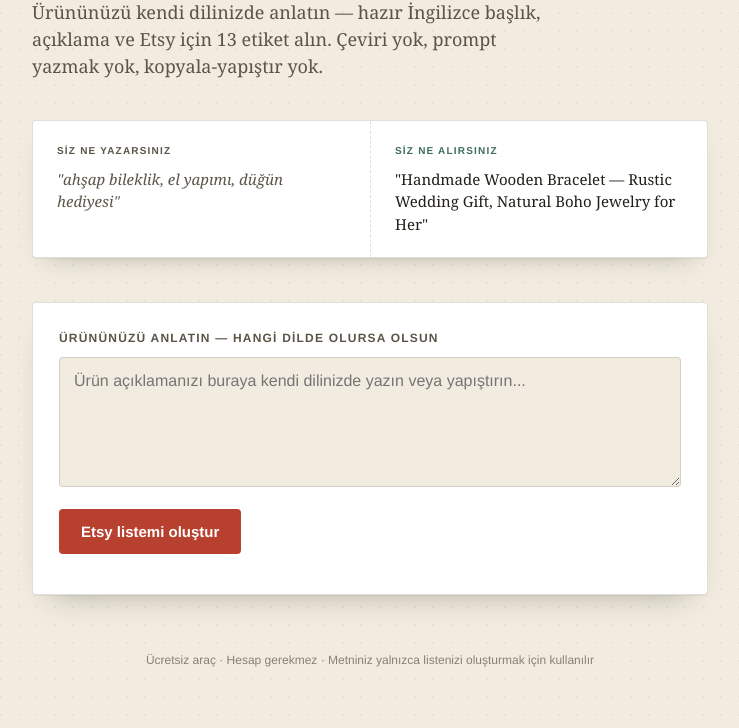
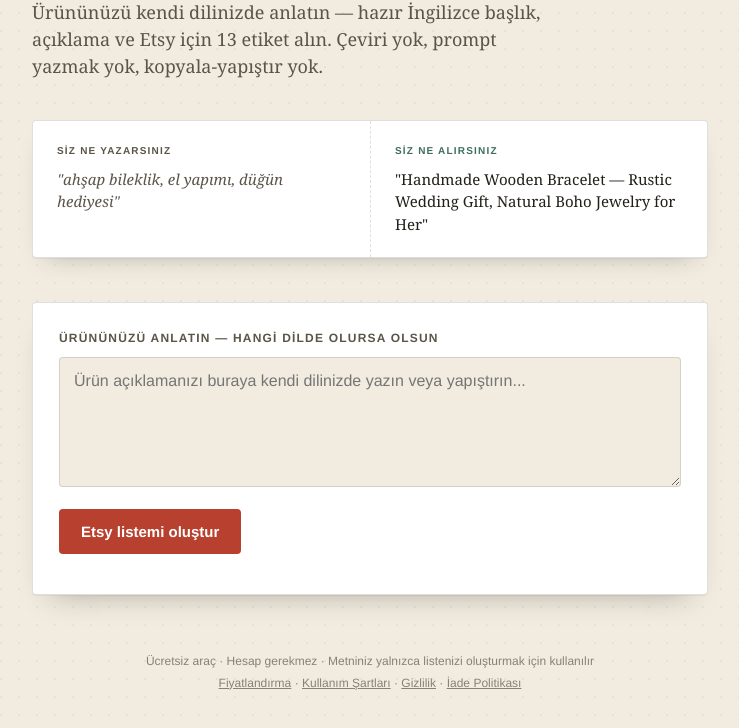
Before and after one commit to AndreyBAM/etsy-ai-tool, a website: page public/index.html in a window 1280 px wide. Shown: the part 204-932 px from the top of the page, without its empty margins (270-1009 px from the left). Drawn offline with Linux system fonts and the light colour scheme; no server answers.

Commit message:
Update index.html

```diff
--- a/public/index.html
+++ b/public/index.html
@@ -264,7 +264,13 @@
     text-align:center;
     margin-top:56px;
     opacity:.7;
+    line-height:1.8;
   }
+  footer a{
+    color:var(--ink-soft);
+    text-decoration:underline;
+  }
+  footer a:hover{ color:var(--thread-dark); }
 
   @media (prefers-reduced-motion: reduce){
     .btn, .copy-btn{ transition:none; }
@@ -325,7 +331,10 @@
     <a class="btn" id="payBtn" href="#" target="_blank" rel="noopener">20 liste al — $5</a>
   </div>
 
-  <footer>Ücretsiz araç · Hesap gerekmez · Metniniz yalnızca listenizi oluşturmak için kullanılır</footer>
+  <footer>
+    Ücretsiz araç · Hesap gerekmez · Metniniz yalnızca listenizi oluşturmak için kullanılır<br>
+    <a href="/pricing.html">Fiyatlandırma</a> · <a href="/terms.html">Kullanım Şartları</a> · <a href="/privacy.html">Gizlilik</a> · <a href="/refund.html">İade Politikası</a>
+  </footer>
 </div>
 
 <script src="/app.js"></script>
```
